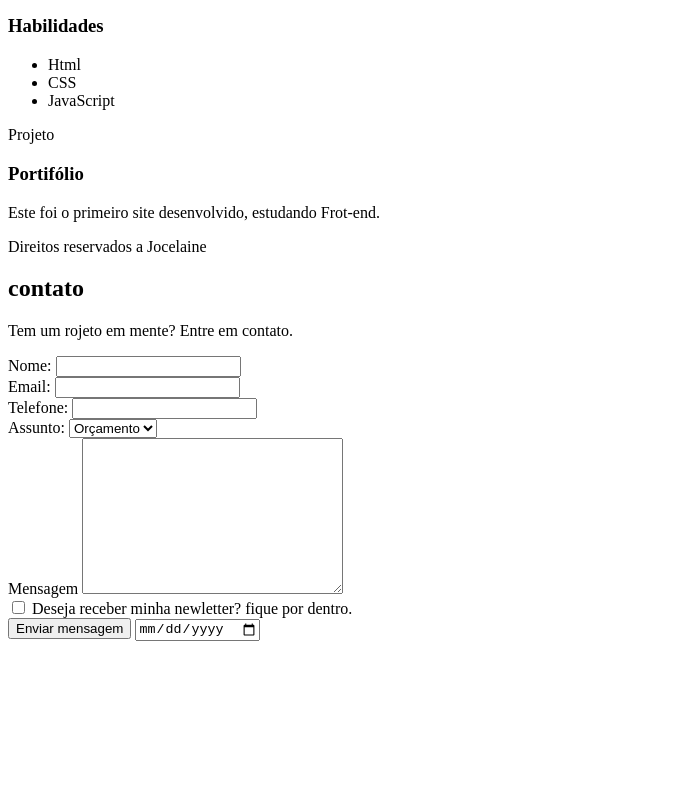
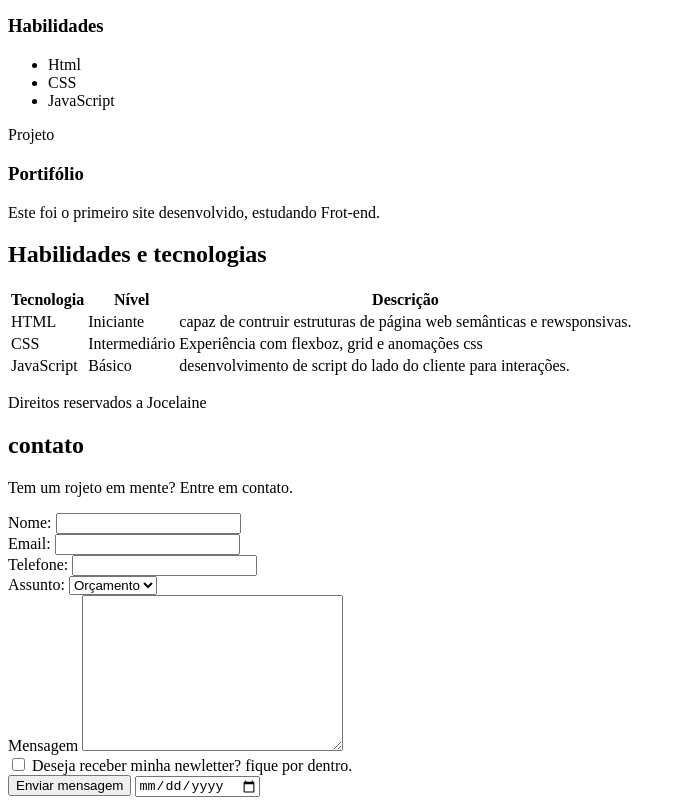
Before and after one commit to Jocelaine37/site, a plain HTML site: page index.html in a window 1280 px wide. Shown: the part 274-1074 px from the top of the page, without its empty margins (0-686 px from the left). Before the commit the page ends 923 px from the top, so only its background shows below. Drawn offline with Linux system fonts and the light colour scheme.

Commit message:
formulário e tabela adicionados

```diff
--- a/index.html
+++ b/index.html
@@ -47,6 +47,40 @@
                 Este foi o primeiro site desenvolvido, estudando Frot-end.
             </p>
         </article>
+
+    </section>
+
+    <section id="habilidades">
+        <h2>Habilidades e  tecnologias</h2>
+        <table>
+            <thead>
+                <tr>
+                    <th>Tecnologia</th>
+                    <th>Nível </th>
+                    <th>Descrição</th>
+                </tr>
+            </thead>
+            <tbody>
+                <tr>
+                    <td>HTML</td>
+                    <td>Iniciante</td>
+                    <td>capaz de contruir estruturas de página web semânticas e rewsponsivas.</td>
+
+                    <tr>
+                        <td>CSS</td>
+                        <td>Intermediário</td>
+                        <td>Experiência com flexboz, grid e anomações css</td>
+
+                        <tr>
+                            <td>JavaScript</td>
+                            <td>Básico</td>
+                            <td>desenvolvimento de script do lado do cliente para interações.</td>
+                        </tr>
+
+                    </tr>
+                </tr>
+            </tbody>
+        </table>
 
     </section>
     <footer>
```
